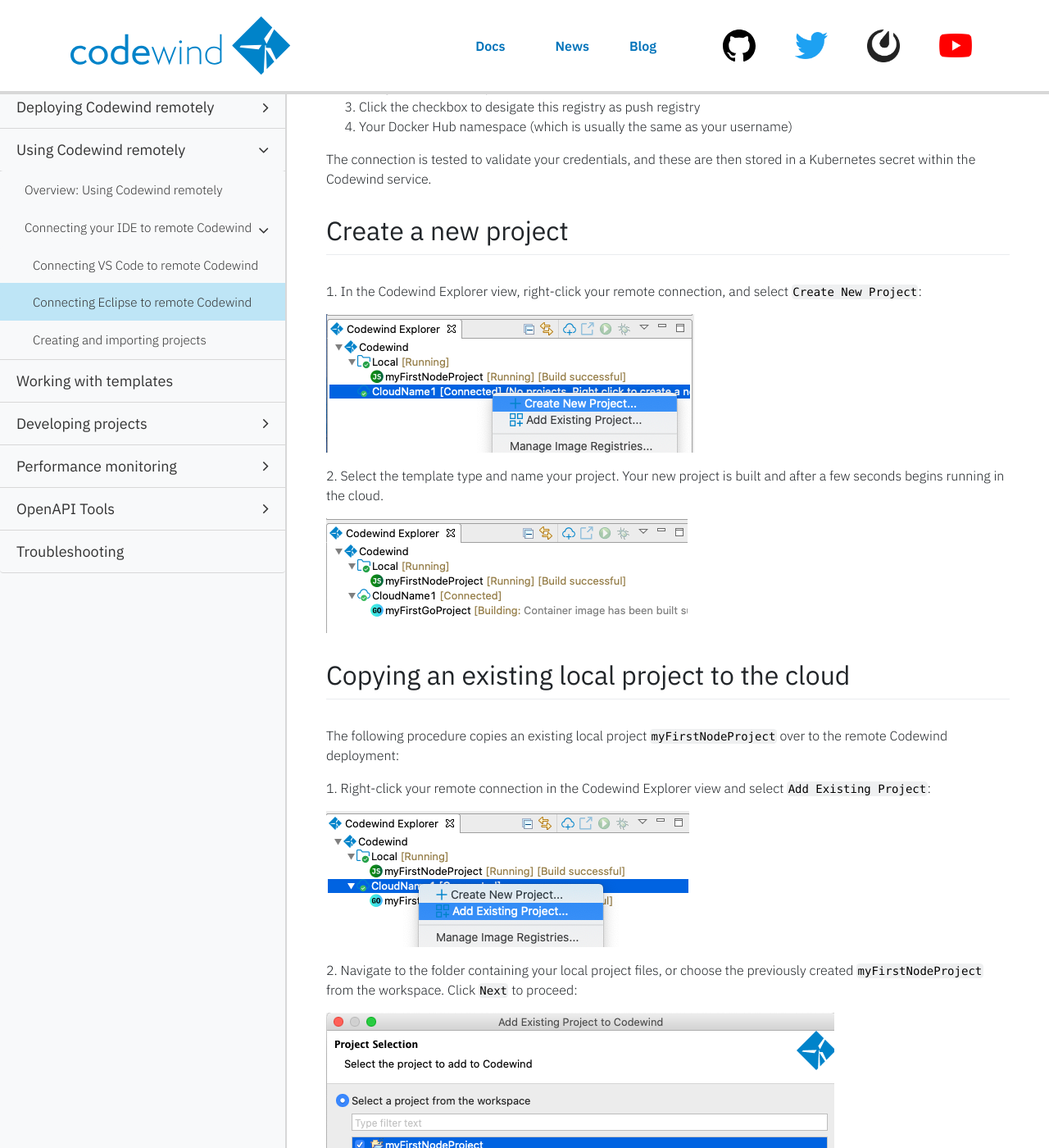
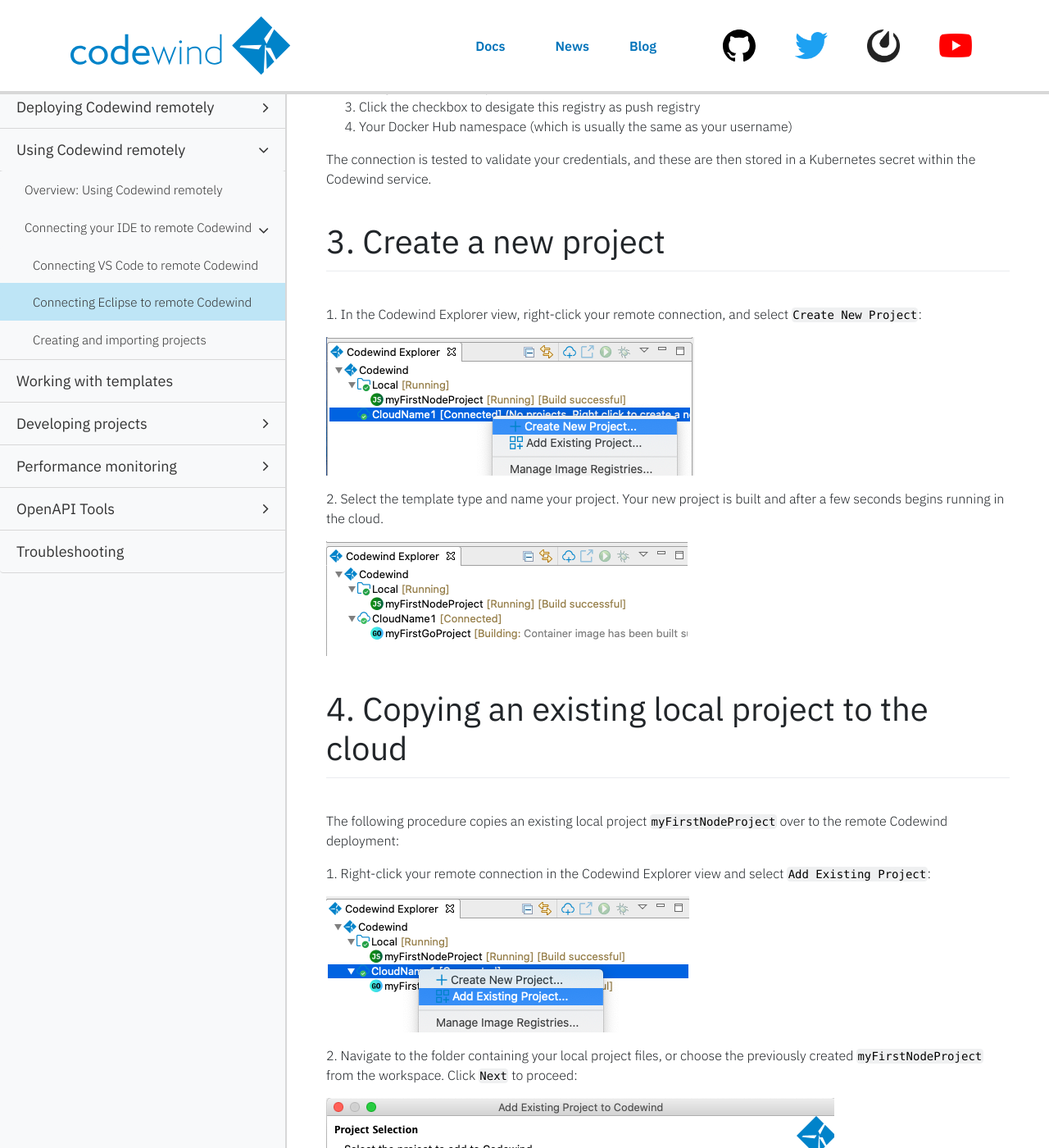
Before and after one commit to eclipse-archived/codewind-docs, a Jekyll site: the page built from docs/_documentations/remotedeploy-eclipse.md, in a window 1280 px wide and 1400 px high, scrolled down 3050 px. Shown: the whole window at 82% size. Built offline with Jekyll 4.4.1, drawn with Linux system fonts in a browser that asks for light colours; nearby versions of some CDN libraries; comment, search, counter and statistics services are not loaded.

Commit message:
Update remotedeploy-eclipse.md

```diff
--- a/docs/_documentations/remotedeploy-eclipse.md
+++ b/docs/_documentations/remotedeploy-eclipse.md
@@ -66,7 +66,7 @@ Before projects can be deployed on Kubernetes, you must specify a Docker push re
 
 The connection is tested to validate your credentials, and these are then stored in a Kubernetes secret within the Codewind service.
 
-## Create a new project
+# 3. Create a new project
 
 1\. In the Codewind Explorer view, right-click your remote connection, and select `Create New Project`:
 
@@ -76,7 +76,7 @@ The connection is tested to validate your credentials, and these are then stored
 
 ![Adding new remote project](./images/remoteeclipse/runningProject.png)
 
-## Copying an existing local project to the cloud
+# 4. Copying an existing local project to the cloud
 
 The following procedure copies an existing local project `myFirstNodeProject` over to the remote Codewind deployment:
 
```
